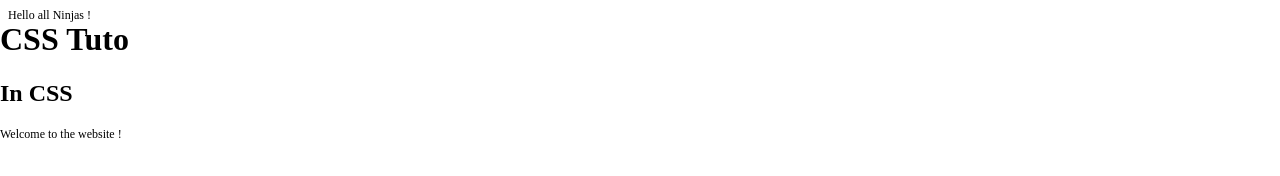
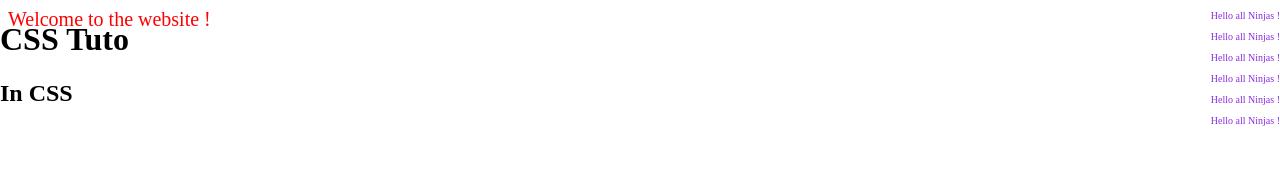
Before and after one commit to fslink/css-theNetNinja, a plain HTML site: page index.html in a window 1280 px wide. Drawn offline with Linux system fonts and the light colour scheme.

Commit message:
05 - Inline & Embedded Styles

```diff
--- a/index.html
+++ b/index.html
@@ -3,15 +3,43 @@
     <meta charset="UTF-8">
     <meta name="viewport" content="width=device-width, initial-scale=1.0">
     <title>Css For Beginners</title>
-    <link rel="stylesheet" href="synthax.css">
+    <style>
+
+        p{
+            font-size: 10px;
+            color:blueviolet;
+        }
+
+        #aside {
+            position: absolute;
+            right: 0;
+            top: 0;
+        }
+
+        .welcome {
+            font-size: 20px;
+            color: red;
+        }
+
+    </style>
 </head>
 <body>
-    <div id="header">
+    <p class="welcome">Welcome to the website !</p>
+
+    <div id="header" style="position: absolute;top: 0;left: 0;width: 100%;">
         <h1>CSS Tuto</h1>
         <h2>In CSS</h2>
-        <p>Welcome to the website !</p>
+
     </div>
 
-    <p>Hello all Ninjas !</p>
+    <div id="aside">
+        <p>Hello all Ninjas !</p>
+        <p>Hello all Ninjas !</p>
+        <p>Hello all Ninjas !</p>
+        <p>Hello all Ninjas !</p>
+        <p>Hello all Ninjas !</p>
+        <p>Hello all Ninjas !</p>
+    </div>
+
 </body>
 </html>
```
